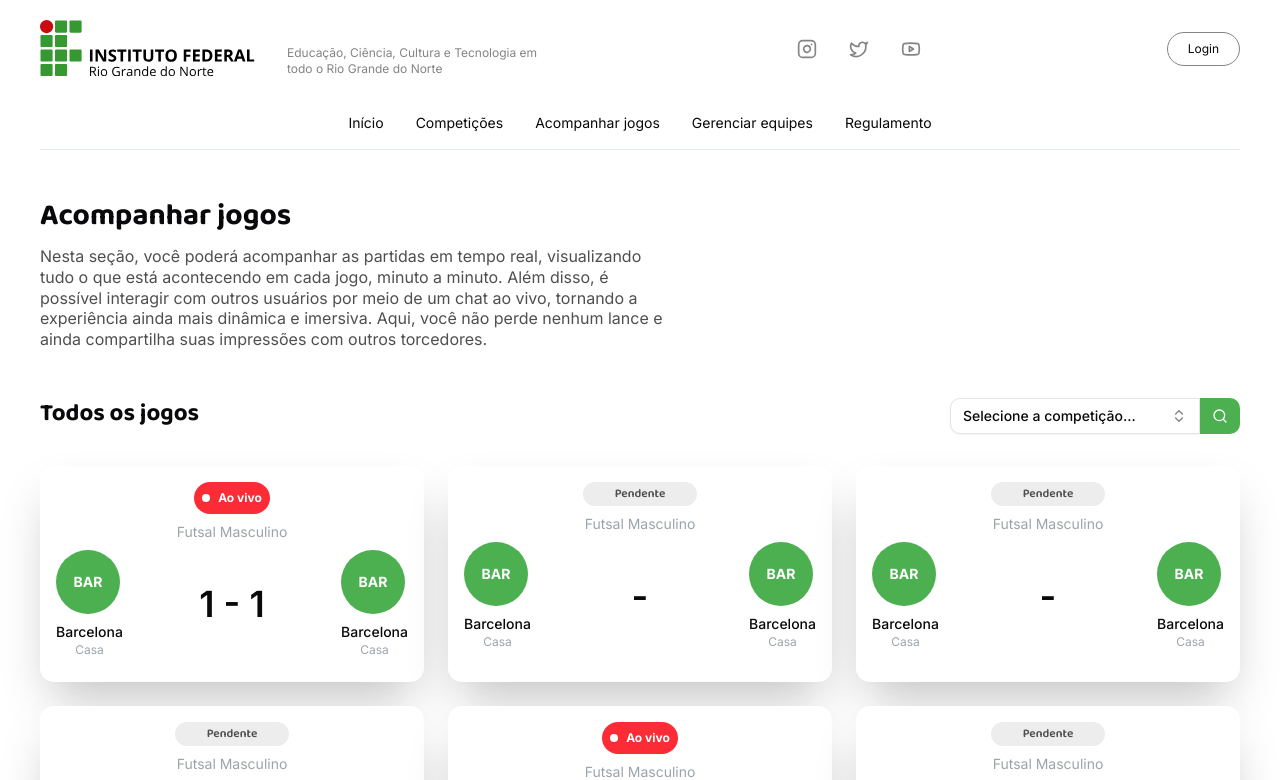
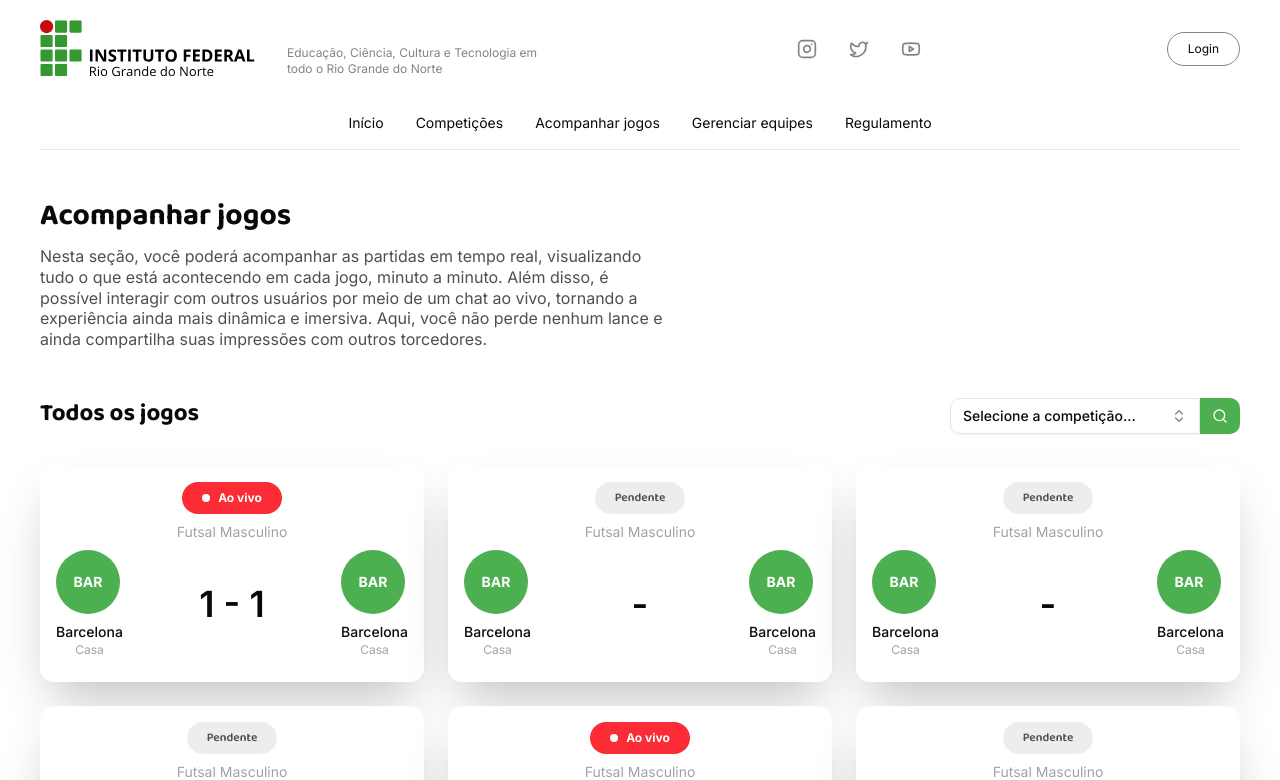
Before and after one commit to ifsports/frontend-ifsports, a Next.js app: page /jogos in a window 1280 px wide. Shown: the top 780 px of the page. Built offline with nearby package versions, Linux system fonts and the light colour scheme.

Commit message:
style: adjust padding size in game-live component

```diff
--- a/src/components/shared/game-live.tsx
+++ b/src/components/shared/game-live.tsx
@@ -9,12 +9,12 @@ export default function GameLive({ variant } : GameLiveProps) {
         <Link href="#" className="rounded-xl bg-white shadow-2xl flex flex-col gap-2 items-center pt-4 px-4 pb-6">
             <div className="flex items-center gap-2 flex-col">
                 { variant === "live" ? (
-                    <div className="flex items-center justify-center gap-2 bg-red-500 p-2 rounded-full">
+                    <div className="flex items-center justify-center gap-2 bg-red-500 px-5 py-2 rounded-full">
                         <span className="w-2 h-2 bg-[#ffffff] rounded-full inline-block flex-shrink-0" />
                         <p className="text-xs font-bold text-[#ffffff]">Ao vivo</p>
                     </div>
                 ) : (
-                    <div className="flex items-center justify-center gap-2 bg-[#EDEDED] py-1 px-8 rounded-full">
+                    <div className="flex items-center justify-center gap-2 bg-[#EDEDED] px-5 py-2 rounded-full">
                         <p className="text-xs font-semibold text-[#4F4F4F] font-title">Pendente</p>
                     </div>
                 )}
```
